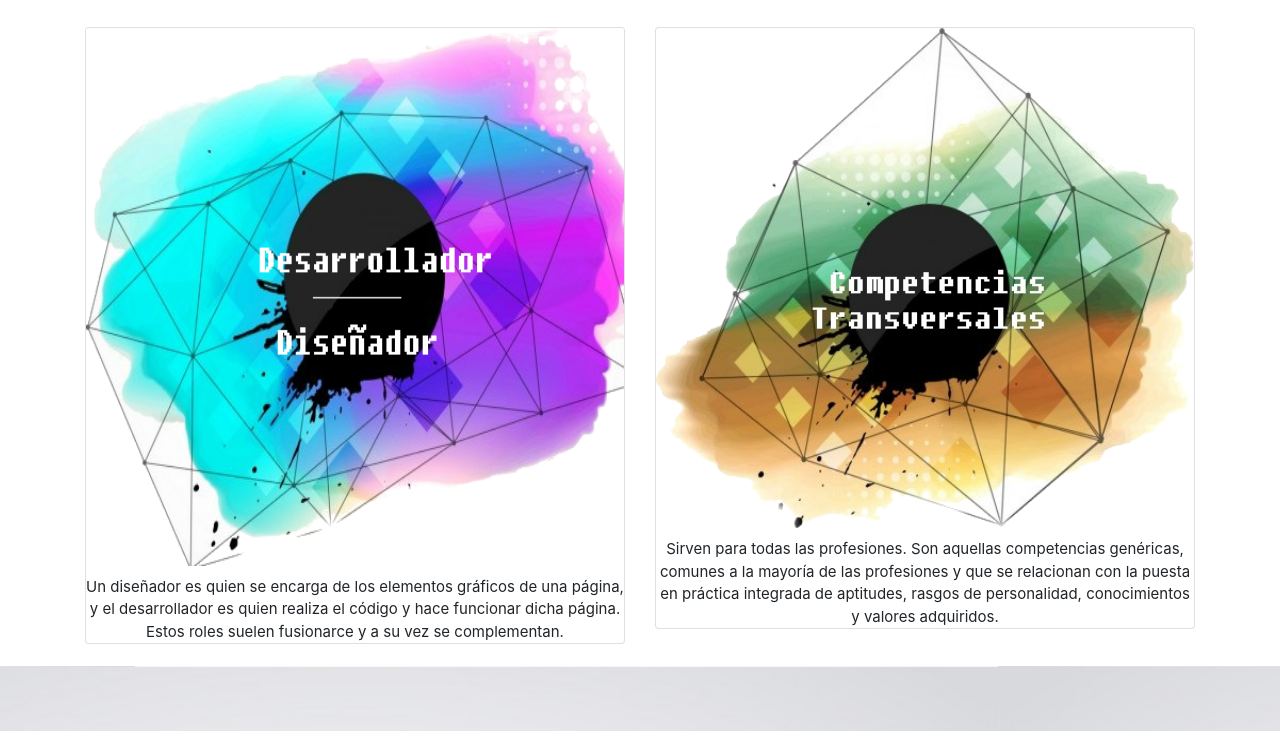
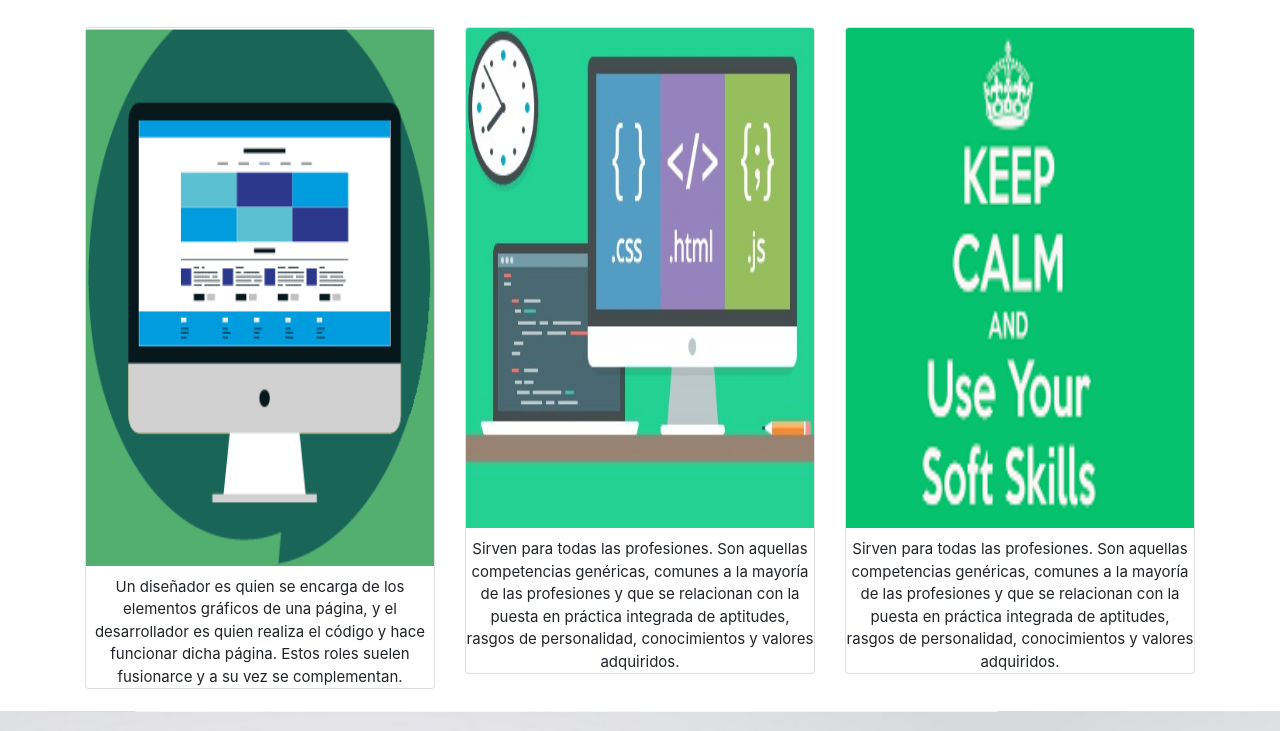
Before and after one commit to rosiellocamila/WEB3, a plain HTML site: page INDEX.html in a window 1280 px wide. Shown: the part 221-952 px from the top of the page. Drawn offline with nearby package versions, Linux system fonts and the light colour scheme; a script that the page names is missing.

Commit message:
push
Cambio de cards

```diff
--- a/INDEX.html
+++ b/INDEX.html
@@ -67,18 +67,19 @@
     <div class="container Reflexions">
 
         <div class="row">
-            <div class="col-md-6">
+
+            <div class="col-md-4">
                 <div class="card ">
-                    <img src="img/DEF.png" class="card-img-top " style="height:537.5px;">
+                    <img src="img/diseñador.png" class="card-img-top " style="height:537.5px;">
                     <div class="card-block mx-auto text-center">
                         <p class="card-text uno">Un diseñador es quien se encarga de los elementos gráficos de una página, y el desarrollador es quien realiza el código y hace funcionar dicha página. Estos roles suelen fusionarce y a su vez se complementan.</p>
                     </div>
                 </div>
             </div>
 
-            <div class="col-md-6">
+            <div class="col-md-4">
                 <div class="card">
-                    <img src="img/DEFT.png" class="card-img-top" style="height:500px;">
+                    <img src="img/desarrollador.png" class="card-img-top" style="height:500px;">
                     <div class="card-block mx-auto text-center">
                         <p class="card-text dos">Sirven para todas las profesiones. Son aquellas competencias genéricas, comunes a la mayoría de las profesiones y que se relacionan con la puesta en práctica integrada de aptitudes, rasgos de personalidad, conocimientos y valores
                             adquiridos.
@@ -86,6 +87,18 @@
                     </div>
                 </div>
             </div>
+
+            <div class="col-md-4">
+                <div class="card">
+                    <img src="img/transversales.png" class="card-img-top" style="height:500px;">
+                    <div class="card-block mx-auto text-center">
+                        <p class="card-text dos">Sirven para todas las profesiones. Son aquellas competencias genéricas, comunes a la mayoría de las profesiones y que se relacionan con la puesta en práctica integrada de aptitudes, rasgos de personalidad, conocimientos y valores
+                            adquiridos.
+                        </p>
+                    </div>
+                </div>
+            </div>
+
         </div>
 
 
```
Also changed, not shown: img/desarrollador.png (added), img/diseñador.png (added), img/transversales.png (added).
